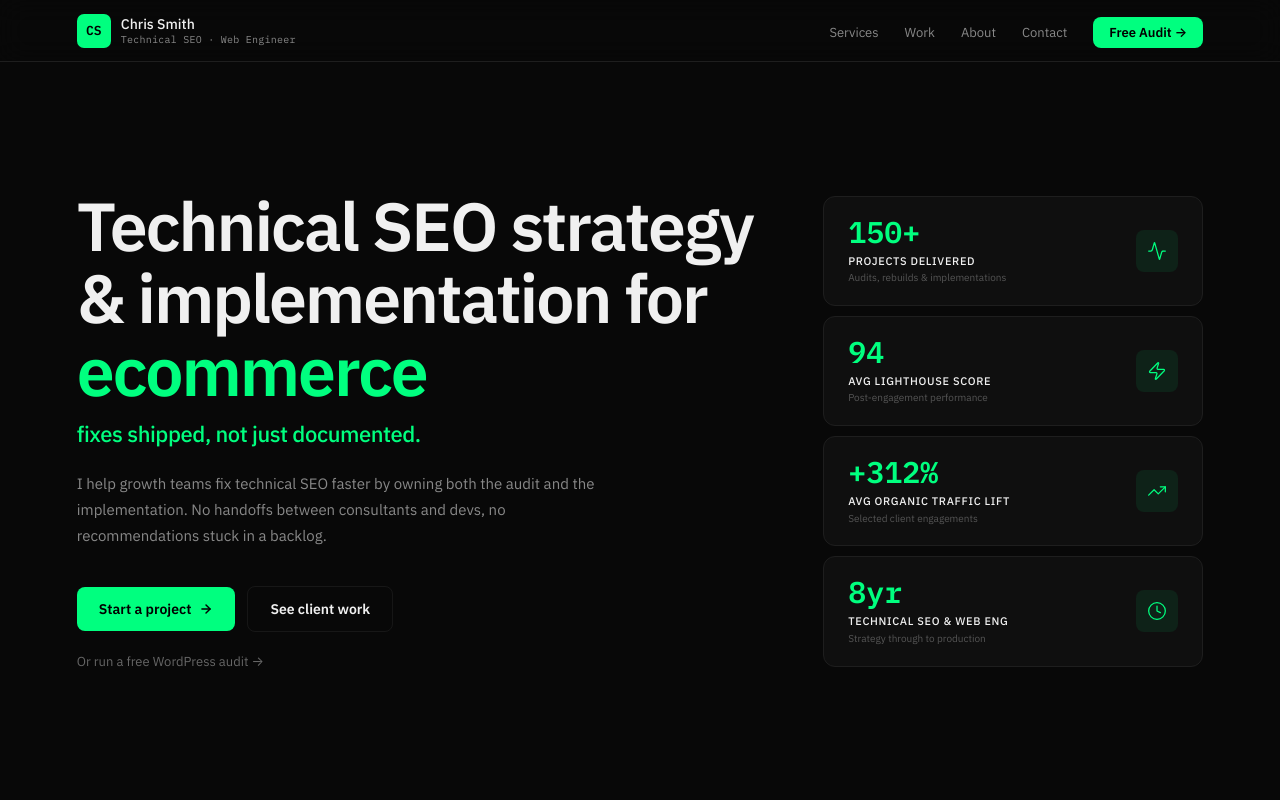
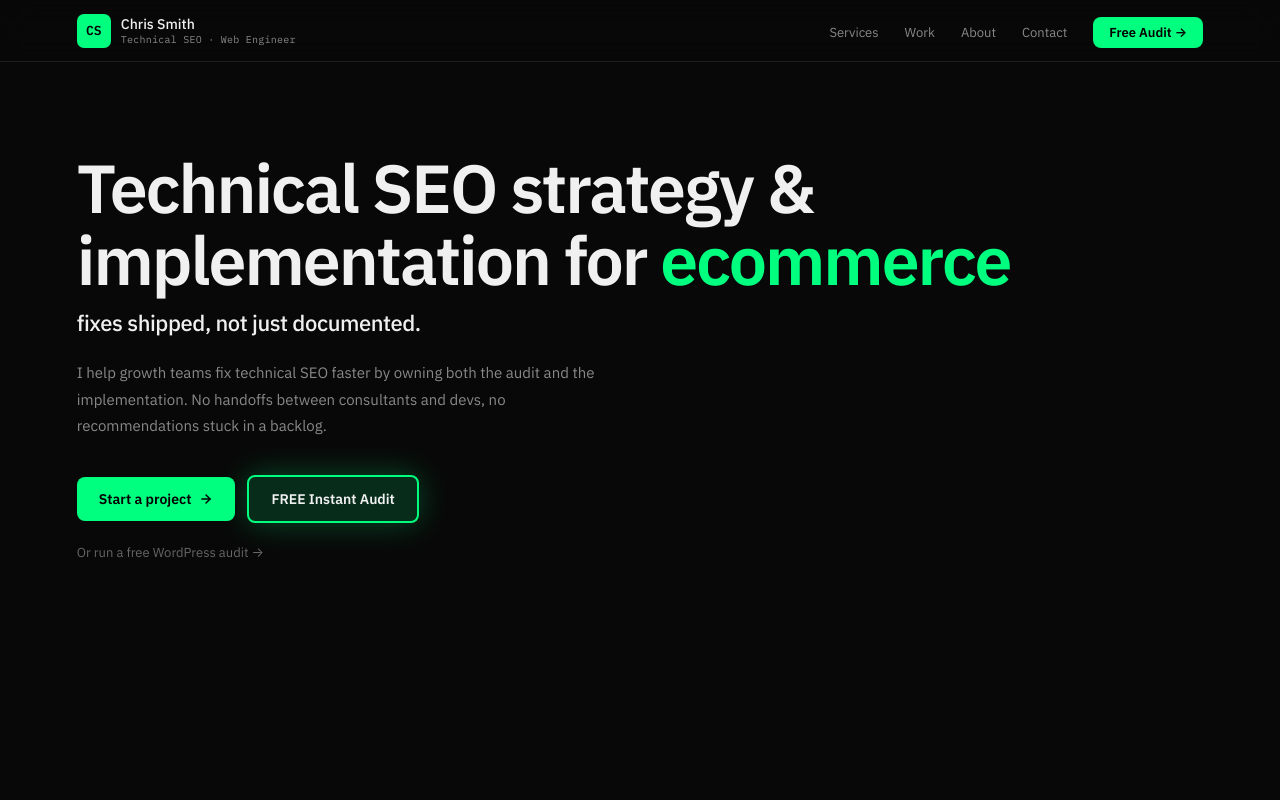
Before and after one commit to chriscodes-io/cswpdevcursor, a React (Create React App) app in the folder frontend/: page / in a window 1280 px wide. Shown: the top 800 px of the page. Built offline with nearby package versions, Linux system fonts and the light colour scheme; no server answers.

Commit message:
Simplify landing hero and highlight free audit CTA.
Remove the side stats rail for a cleaner hero, and swap the secondary CTA to a prominent audit button.

Co-authored-by: Cursor <cursoragent@cursor.com>

```diff
--- a/frontend/src/pages/LandingPage.jsx
+++ b/frontend/src/pages/LandingPage.jsx
@@ -2,10 +2,7 @@ import React, { useState, useEffect } from 'react';
 import { Link } from 'react-router-dom';
 import {
   Search,
-  Activity,
   Zap,
-  TrendingUp,
-  Clock,
   ClipboardList,
   Code2,
   Shield,
@@ -262,10 +259,10 @@ const LandingPage = () => {
   ];
 
   const stats = [
-    { num: '150+', label: 'Projects delivered', context: 'Audits, rebuilds & implementations', icon: Activity },
-    { num: '94', label: 'Avg Lighthouse score', context: 'Post-engagement performance', icon: Zap },
-    { num: '+312%', label: 'Avg organic traffic lift', context: 'Selected client engagements', icon: TrendingUp },
-    { num: '8yr', label: 'Technical SEO & web eng', context: 'Strategy through to production', icon: Clock },
+    { num: '150+', label: 'Projects delivered' },
+    { num: '94', label: 'Avg Lighthouse score' },
+    { num: '+312%', label: 'Avg organic traffic lift' },
+    { num: '8yr', label: 'Technical SEO & web eng' },
   ];
 
   const [featuredCase, ...otherCases] = caseStudies;
@@ -317,11 +314,11 @@ const LandingPage = () => {
       </nav>
 
       {/* Hero */}
-      <section id="top" className="px-[6%] pt-[90px] pb-[90px] grid lg:grid-cols-[1fr_380px] gap-16 items-center min-h-[calc(100vh-62px)]">
+      <section id="top" className="px-[6%] pt-[90px] pb-[90px] min-h-[calc(100vh-62px)]">
         <div>
           <h1 className="text-[clamp(42px,6vw,68px)] font-semibold leading-[1.06] tracking-[-0.03em] mb-[22px]">
             Technical SEO strategy &amp; implementation for <RotatingAudience words={HERO_AUDIENCES} />
-            <span className="block mt-3 text-[clamp(17px,2.2vw,22px)] font-medium text-[#00FF7F] leading-snug tracking-[-0.02em]">
+            <span className="block mt-3 text-[clamp(17px,2.2vw,22px)] font-medium text-[#f0f0f0] leading-snug tracking-[-0.02em]">
               fixes shipped, not just documented.
             </span>
           </h1>
@@ -334,9 +331,14 @@ const LandingPage = () => {
               Start a project
               <ArrowRight className="w-3.5 h-3.5" strokeWidth={2.5} />
             </BtnPrimary>
-            <BtnGhost onClick={scrollTo('work')} data-testid="hero-cta-work">
-              See client work
-            </BtnGhost>
+            <button
+              type="button"
+              onClick={scrollTo('audit')}
+              data-testid="hero-cta-audit"
+              className="inline-flex items-center justify-center gap-2 px-[22px] py-3 rounded-lg text-sm font-semibold border-2 border-[#00FF7F] bg-[#00FF7F]/15 text-[#f0f0f0] hover:bg-[#00FF7F]/25 hover:border-[#00FF7F] hover:-translate-y-px transition-all shadow-[0_0_32px_rgba(0,255,127,0.28)]"
+            >
+              FREE Instant Audit
+            </button>
           </div>
           <button
             type="button"
@@ -345,23 +347,6 @@ const LandingPage = () => {
           >
             Or run a free WordPress audit →
           </button>
-        </div>
-        <div className="hidden lg:flex flex-col gap-2.5">
-          {stats.map(({ num, label, context, icon: Icon }) => (
-            <div
-              key={label}
-              className="bg-[#0f0f0f] border border-[#1e1e1e] rounded-xl px-6 py-5 flex items-center justify-between hover:border-[#00FF7F]/22 hover:bg-[#141414] transition-colors"
-            >
-              <div>
-                <div className="font-mono-brand text-[30px] font-semibold text-[#00FF7F] leading-none tabular-nums">{num}</div>
-                <div className="text-[11px] text-[#f0f0f0] uppercase tracking-[0.06em] mt-1.5 font-medium">{label}</div>
-                <div className="text-[10px] text-[#555] mt-0.5 leading-snug max-w-[200px]">{context}</div>
-              </div>
-              <div className="w-[42px] h-[42px] bg-[#00FF7F]/[0.08] rounded-lg flex items-center justify-center text-[#00FF7F] shrink-0">
-                <Icon className="w-5 h-5" strokeWidth={1.5} />
-              </div>
-            </div>
-          ))}
         </div>
       </section>
 
```
